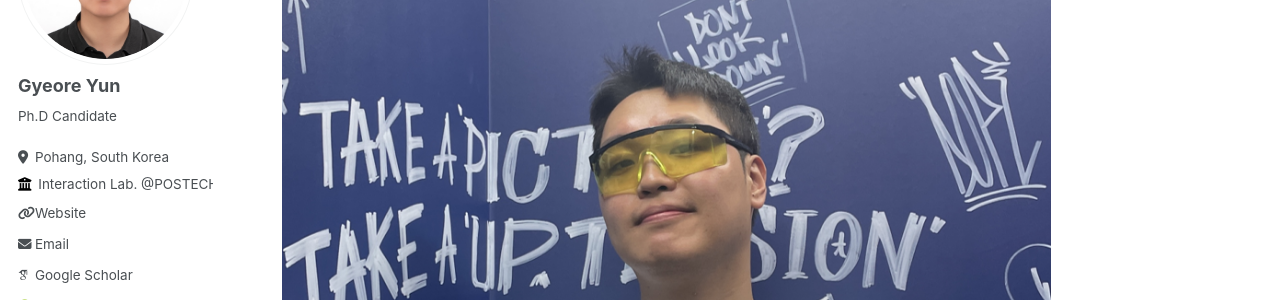
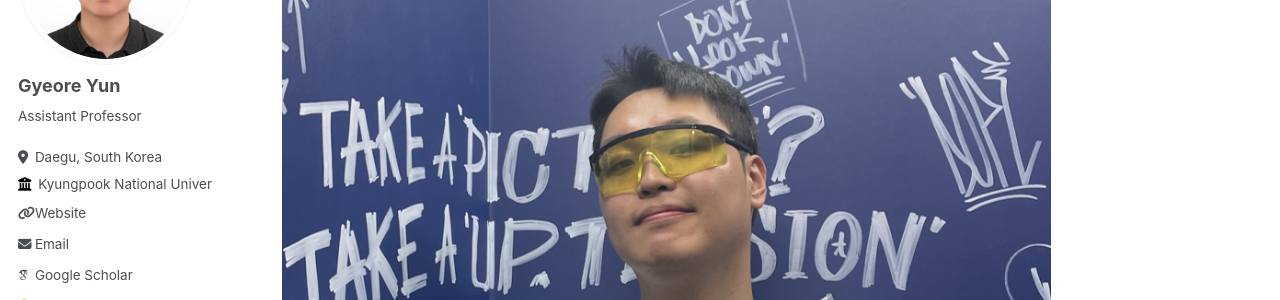
Before and after one commit to GyeoreYun/GyeoreYun.github.io, a Jekyll site: the page built from _pages/about.md, in a window 1280 px wide. Shown: the part 216-516 px from the top of the page. Built offline with Jekyll 4.4.1, drawn with Linux system fonts in a browser that asks for light colours; some web fonts are replaced.

Commit message:
Update _config.yml

```diff
--- a/_config.yml
+++ b/_config.yml
@@ -24,10 +24,10 @@ author:
   avatar           : "profile.png"
   name             : "Gyeore Yun"
   pronouns         : # example: "she/her"
-  bio              : "Ph.D Candidate"
-  location         : "Pohang, South Korea"
-  employer         : Interaction Lab. @POSTECH
-  uri              : https://interaction.postech.ac.kr
+  bio              : "Assistant Professor"
+  location         : "Daegu, South Korea"
+  employer         : Kyungpook National University
+  uri              : https://computer.knu.ac.kr/
   email            : "ykre0827@postech.ac.kr"
 
   # Academic websites
```
